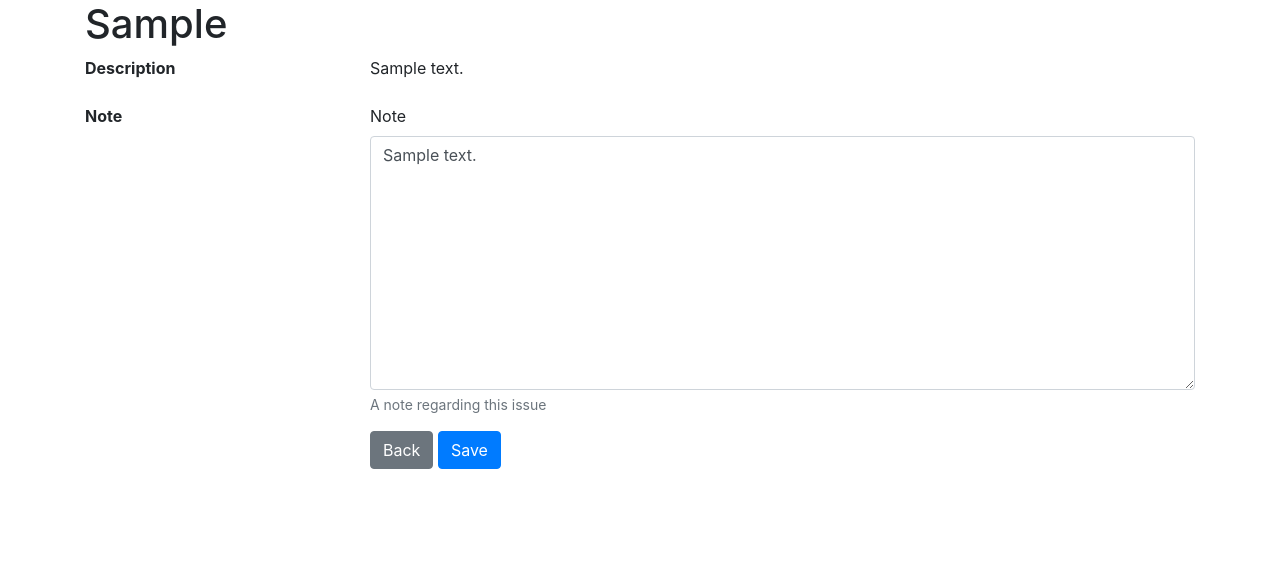
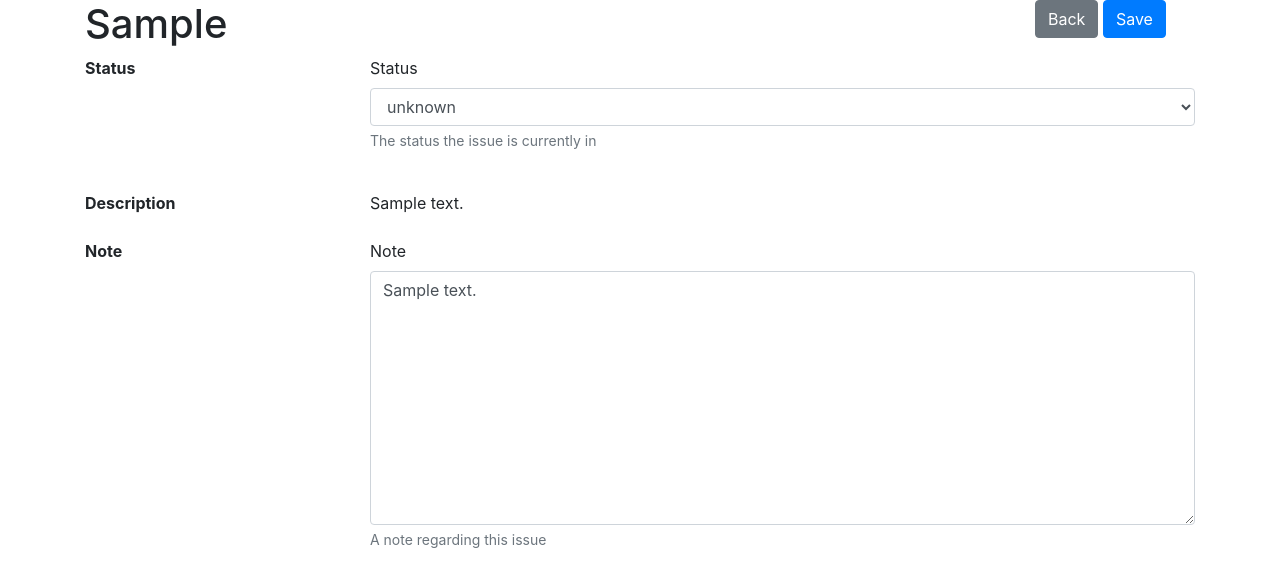
Before and after one commit to andir/nixos-security-tracker, a Django app: a page that uses tracker/templates/issues/edit.html in a window 1280 px wide. Shown: the part 56-643 px from the top of the page. Run offline with Django 3.2, Linux system fonts and the light colour scheme; a user stored in the database is signed in; tables that the repository leaves empty hold one stand-in row (values such as "Sample post"); some libraries are stand-ins or nearby versions.

Commit message:
model/view: add Issue.status, update detail and update views

```diff
--- a/tracker/models.py
+++ b/tracker/models.py
@@ -2,6 +2,14 @@ from django.db import models
 from django.urls import reverse
 from django.utils import timezone
 from django.utils.translation import gettext_lazy as _
+
+
+class IssueStatus(models.TextChoices):
+    UNKNOWN = "UNKNOWN", _("unknown")
+    AFFECTED = "AFFECTED", _("affected")
+    NOTAFFECTED = "NOTAFFECTED", _("notaffected")
+    NOTFORUS = "NOTFORUS", _("notforus")
+    WONTFIX = "WONTFIX", _("wontfix")
 
 
 class Issue(models.Model):
@@ -15,6 +23,12 @@ class Issue(models.Model):
         blank=False,
         unique=True,
         default=None,
+    )
+    status = models.CharField(
+        choices=IssueStatus.choices,
+        default=IssueStatus.UNKNOWN,
+        max_length=max(len(x[0]) for x in IssueStatus.choices),
+        help_text="The status the issue is currently in",
     )
     description = models.TextField(blank=True, help_text="A description for this issue")
     note = models.TextField(blank=True, help_text="A note regarding this issue")
--- a/tracker/templates/issues/edit.html
+++ b/tracker/templates/issues/edit.html
@@ -5,23 +5,33 @@
 
 {% load bootstrap4 %}
 {% block "content" %}
-<h1>{{ issue.identifier }}</h1>
 
+<form action="{% url 'issue_edit' issue.identifier %}" method="post">
+{% csrf_token %}
+
+<div class="row">
+    <div class="col-sm-10">
+        <h1>{{ issue.identifier }}</h1>
+    </div>
+    <div class="col-sm-2">
+        {% buttons %}
+        <a href="{% url 'issue_detail' issue.identifier %}" class="btn btn-secondary">Back</a>
+        <button type="submit" class="btn btn-primary">Save</button>
+        {% endbuttons %}
+    </div>
+</div>
+
+<dl class="row">
+	<dt class="col-sm-3">Status</dt>
+    <dd class="col-sm-9">{% bootstrap_field form.status %}</dd>
+</dl>
 <dl class="row">
 	<dt class="col-sm-3">Description</dt>
 	<dd class="col-sm-9">{{ issue.description }}</dd>
 </dl>
 <dl class="row">
     <dt class="col-sm-3">Note</dt>
-    <dd class="col-sm-9">
-        <form action="{% url 'issue_edit' issue.identifier %}" method="post">
-            {% csrf_token %}
-            {% bootstrap_form form %}
-            {% buttons %}
-                <a href="{% url 'issue_detail' issue.identifier %}" class="btn btn-secondary">Back</a>
-                <button type="submit" class="btn btn-primary">Save</button>
-            {% endbuttons %}
-        </form>
-    </dd>
+    <dd class="col-sm-9">{% bootstrap_field form.note %}</dd>
 </dl>
+</form>
 {% endblock %}
--- a/tracker/views.py
+++ b/tracker/views.py
@@ -47,4 +47,4 @@ class IssueEdit(LoginRequiredMixin, UpdateView):
     slug_url_kwarg = "identifier"
     template_name = "issues/edit.html"
 
-    fields = ["note"]
+    fields = ["status", "note"]
```
Also changed, not shown: tracker/templates/issues/detail.html (+8 -2 lines), tracker/migrations/0006_issue_status.py (added).
